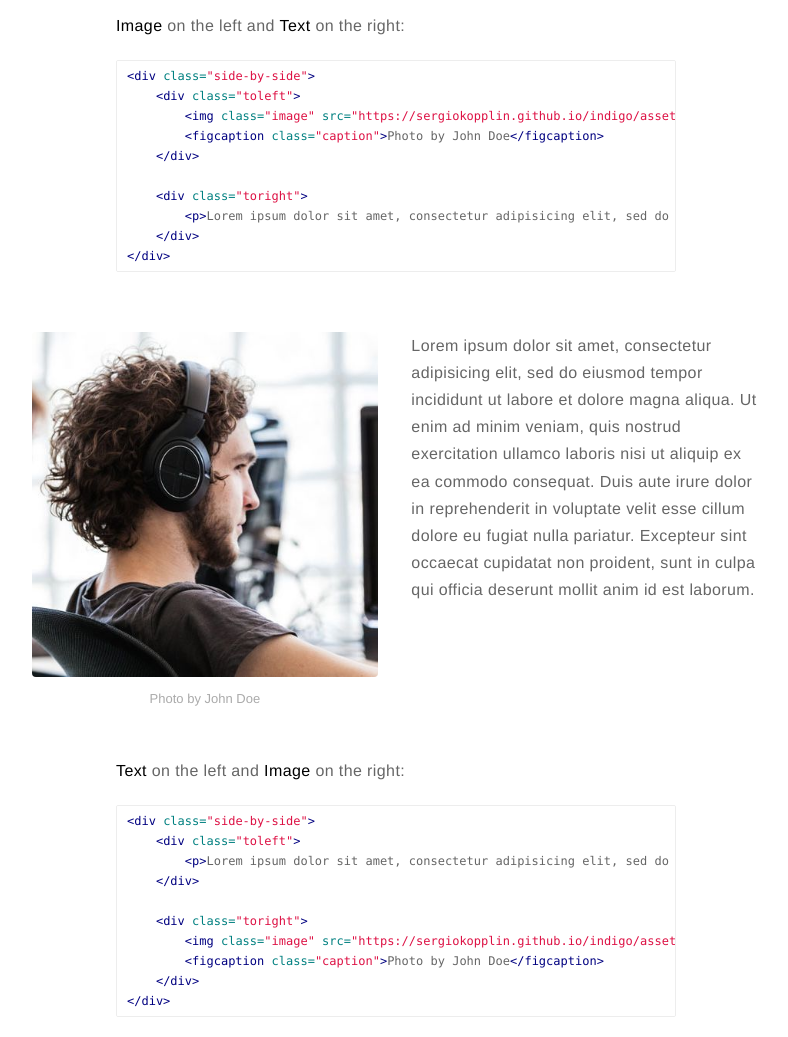
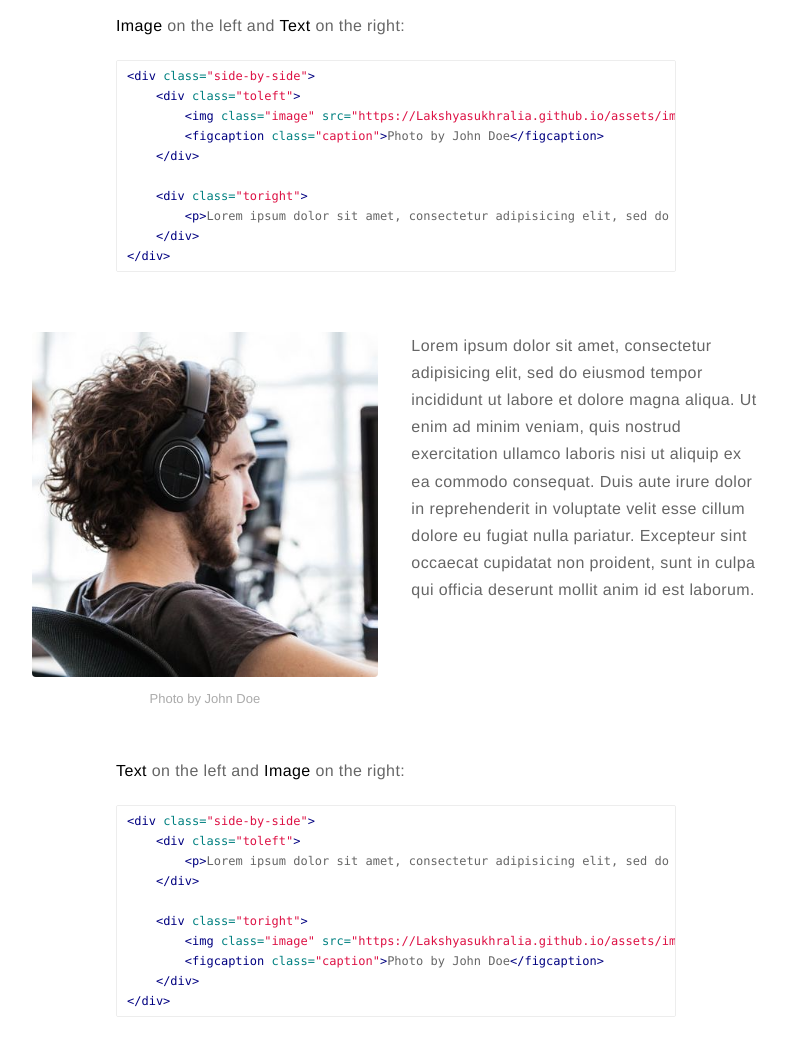
Before and after one commit to Lakshyasukhralia/Lakshyasukhralia.github.io, a Jekyll site: the page built from _posts/2015-02-24-markdown-extra-components.markdown, in a window 1280 px wide and 1400 px high, scrolled down 1068 px. Shown: the part 151-1188 px from the top of the window, without its empty margins (244-1032 px from the left). Built offline with Jekyll 4.4.1, drawn with Linux system fonts in a browser that asks for light colours; comment, search, counter and statistics services are not loaded; some of the changed lines change nothing that is shown.

Commit message:
Update _config.yml

```diff
--- a/_config.yml
+++ b/_config.yml
@@ -16,7 +16,7 @@ resume: true
 resume-external: true
 resume-url: https://google.com/?q=my+resume
 
-url: https://sergiokopplin.github.io/indigo
+url: https://Lakshyasukhralia.github.io
 # your url: https://USERNAME.github.io
 
 permalink: /:title/
```
